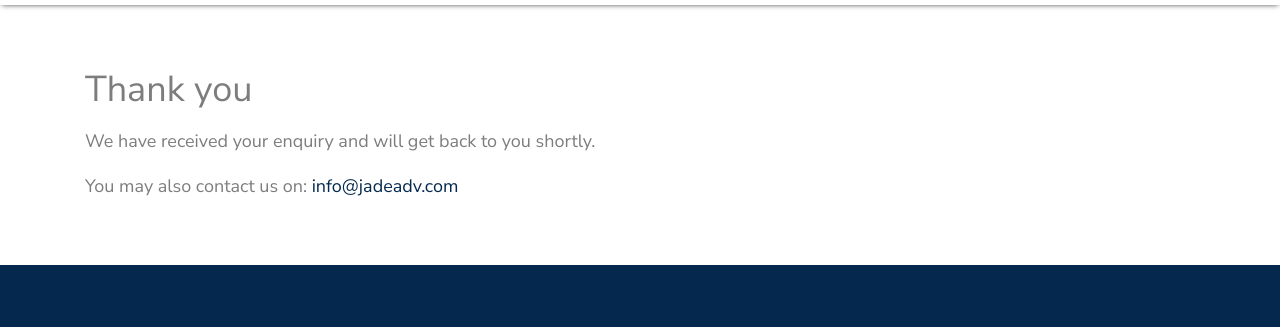
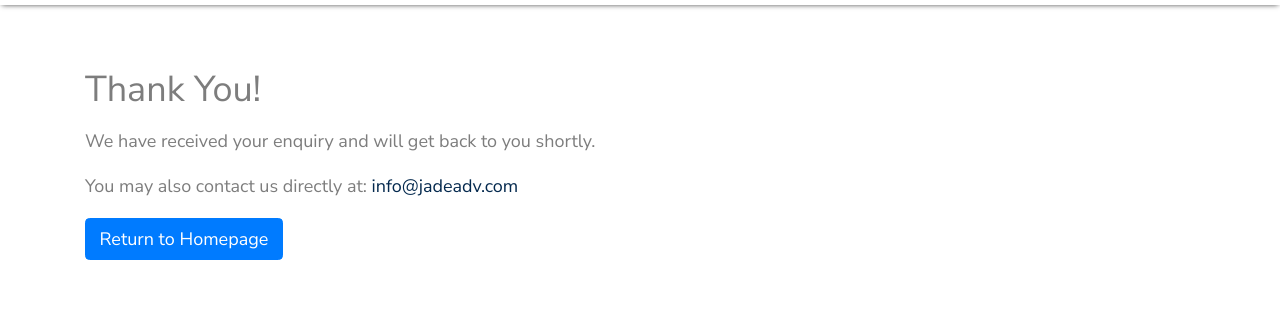
Before and after one commit to shubham-khandelwal2304/jade-advisors, a plain HTML site: page thankyou.html in a window 1280 px wide. Shown: the part 77-404 px from the top of the page. Drawn offline with Linux system fonts and the light colour scheme.

Commit message:
fixed thankyou page

```diff
--- a/thankyou.html
+++ b/thankyou.html
@@ -38,9 +38,10 @@ body,td,th {
   <div class="container">
     <div class="row">
       <div class="col-lg-12">
-        <h1> Thank you</h1>
-        <p>We have received your enquiry and will get back to you shortly. </p>
-        You may also contact us on: <a href="mailto:info@jadeadv.com">info@jadeadv.com</a><a href="mailto:info@jadeadv.com"></a></div>
+        <h1>Thank You!</h1>
+        <p>We have received your enquiry and will get back to you shortly.</p>
+        <p>You may also contact us directly at: <a href="mailto:info@jadeadv.com">info@jadeadv.com</a></p>
+        <p><a href="index.html" class="btn btn-primary">Return to Homepage</a></p></div>
     </div>
   </div>
 </div>
```
Also changed, not shown: js/contact-new.js (+2 -6 lines).
